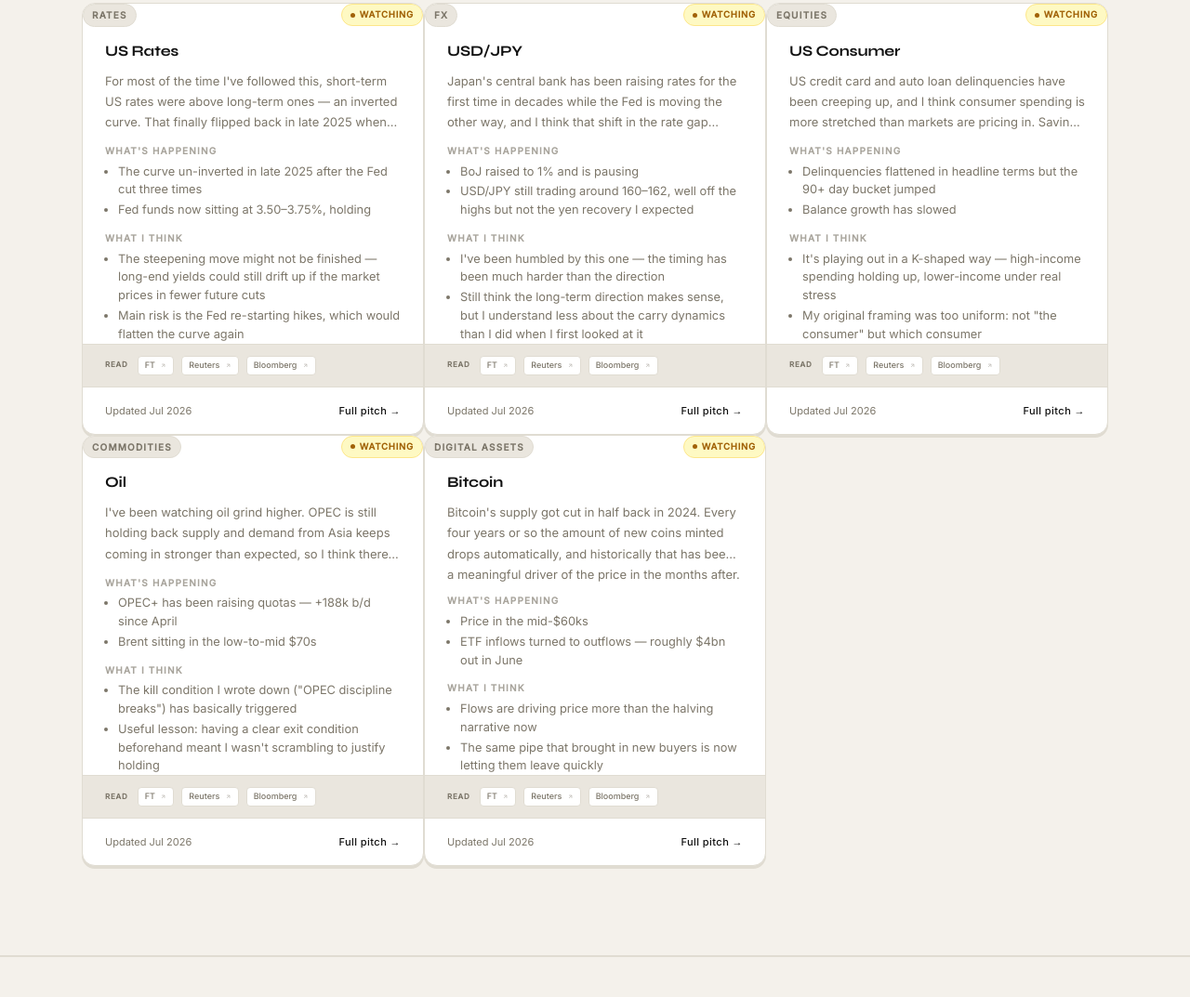
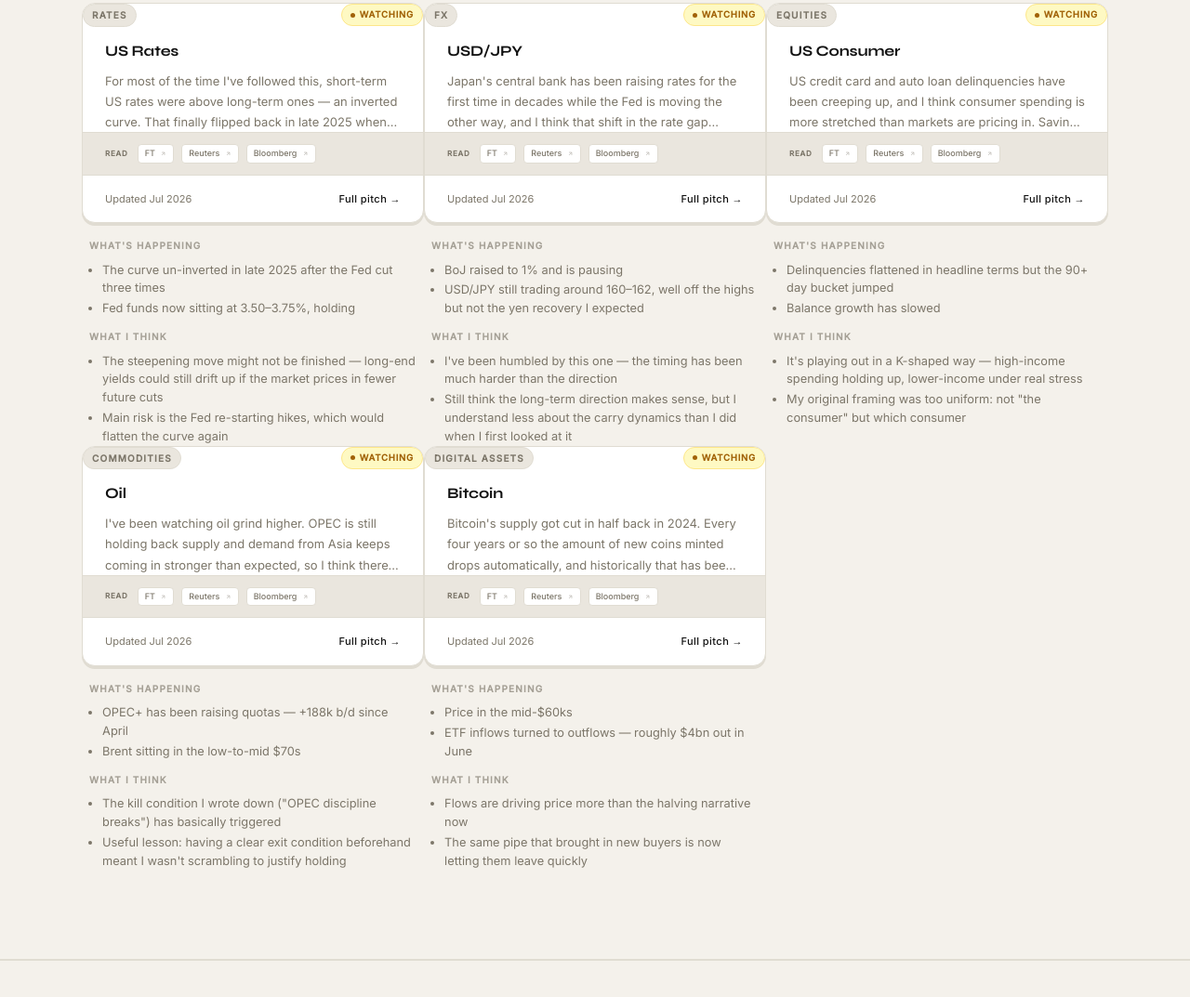
Before and after one commit to niyamrathod/niyamrathod.github.io, a plain HTML site: page index.html in a window 1280 px wide. Shown: the part 3212-4285 px from the top of the page at 93% size. Drawn offline with nearby package versions, Linux system fonts and the light colour scheme.

Commit message:
Move view card bullet blocks outside card boxes, below each card
Wrap each view-card in a div so the What's happening / What I think
notes appear underneath the card border rather than inside it.

Co-Authored-By: Claude Sonnet 4.6 <noreply@anthropic.com>

```diff
--- a/index.html
+++ b/index.html
@@ -99,6 +99,9 @@
     }
 
     /* ── View bullet blocks ────────────────────────────────────── */
+    .view-notes {
+      padding: var(--sp-4) var(--sp-2) 0;
+    }
     .view-sub {
       font-size: 0.625rem;
       font-weight: 700;
@@ -106,15 +109,15 @@
       text-transform: uppercase;
       color: var(--color-muted);
       opacity: 0.65;
-      padding: var(--sp-3) var(--sp-6) 0;
-      margin: 0;
+      margin: var(--sp-3) 0 0;
     }
+    .view-sub:first-child { margin-top: 0; }
     .view-points {
       font-size: 0.8rem;
       color: var(--color-muted);
       line-height: 1.55;
-      padding: var(--sp-1) var(--sp-6) 0 calc(var(--sp-6) + 1.1em);
-      margin: 0;
+      padding-left: 1.1em;
+      margin: var(--sp-2) 0 0;
       list-style: disc;
     }
     .view-points li + li { margin-top: 2px; }
@@ -604,6 +607,7 @@
         <div class="views-grid">
 
           <!-- ── 01 Rates ── -->
+          <div>
             <article class="view-card" data-card-keywords="bond,rate,yield,fed,treasury,curve,interest rate">
               <div class="view-card__top">
                 <span class="view-card__asset">Rates</span>
@@ -611,6 +615,15 @@
               </div>
               <h3 class="view-card__title">US Rates</h3>
               <p class="view-card__thesis">For most of the time I've followed this, short-term US rates were above long-term ones — an inverted curve. That finally flipped back in late 2025 when the Fed cut three times and the short end fell faster, which is roughly the mechanism I expected. Now I'm trying to work out what happens next.</p>
+              <div class="view-card__sources">
+                <span class="view-card__sources-label">Read</span>
+                <a href="https://www.ft.com/bond-markets" target="_blank" rel="noopener" class="view-card__source-link">FT&nbsp;<svg width="7" height="7" viewBox="0 0 24 24" fill="none" stroke="currentColor" stroke-width="2.5"><path d="M7 17L17 7M17 7H7M17 7v10"/></svg></a>
+                <a href="https://www.reuters.com/markets/rates-bonds/" target="_blank" rel="noopener" class="view-card__source-link">Reuters&nbsp;<svg width="7" height="7" viewBox="0 0 24 24" fill="none" stroke="currentColor" stroke-width="2.5"><path d="M7 17L17 7M17 7H7M17 7v10"/></svg></a>
+                <a href="https://www.bloomberg.com/markets/rates-bonds" target="_blank" rel="noopener" class="view-card__source-link">Bloomberg&nbsp;<svg width="7" height="7" viewBox="0 0 24 24" fill="none" stroke="currentColor" stroke-width="2.5"><path d="M7 17L17 7M17 7H7M17 7v10"/></svg></a>
+              </div>
+              <div class="view-card__footer"><span class="view-card__date">Updated Jul 2026</span><a href="trade-ideas.html" class="view-card__link">Full pitch &rarr;</a></div>
+            </article>
+            <div class="view-notes">
               <p class="view-sub">What's happening</p>
               <ul class="view-points">
                 <li>The curve un-inverted in late 2025 after the Fed cut three times</li>
@@ -621,16 +634,11 @@
                 <li>The steepening move might not be finished — long-end yields could still drift up if the market prices in fewer future cuts</li>
                 <li>Main risk is the Fed re-starting hikes, which would flatten the curve again</li>
               </ul>
-            <div class="view-card__sources">
-              <span class="view-card__sources-label">Read</span>
-              <a href="https://www.ft.com/bond-markets" target="_blank" rel="noopener" class="view-card__source-link">FT&nbsp;<svg width="7" height="7" viewBox="0 0 24 24" fill="none" stroke="currentColor" stroke-width="2.5"><path d="M7 17L17 7M17 7H7M17 7v10"/></svg></a>
-              <a href="https://www.reuters.com/markets/rates-bonds/" target="_blank" rel="noopener" class="view-card__source-link">Reuters&nbsp;<svg width="7" height="7" viewBox="0 0 24 24" fill="none" stroke="currentColor" stroke-width="2.5"><path d="M7 17L17 7M17 7H7M17 7v10"/></svg></a>
-              <a href="https://www.bloomberg.com/markets/rates-bonds" target="_blank" rel="noopener" class="view-card__source-link">Bloomberg&nbsp;<svg width="7" height="7" viewBox="0 0 24 24" fill="none" stroke="currentColor" stroke-width="2.5"><path d="M7 17L17 7M17 7H7M17 7v10"/></svg></a>
             </div>
-            <div class="view-card__footer"><span class="view-card__date">Updated Jul 2026</span><a href="trade-ideas.html" class="view-card__link">Full pitch &rarr;</a></div>
-          </article>
+          </div>
 
           <!-- ── 02 FX ── -->
+          <div>
             <article class="view-card" data-card-keywords="dollar,yen,japan,boj,currency,forex,fx,jpy,usd,bank of japan">
               <div class="view-card__top">
                 <span class="view-card__asset">FX</span>
@@ -638,6 +646,15 @@
               </div>
               <h3 class="view-card__title">USD/JPY</h3>
               <p class="view-card__thesis">Japan's central bank has been raising rates for the first time in decades while the Fed is moving the other way, and I think that shift in the rate gap between the two countries should bring the yen back up over time. The yen has been weak for years partly because Japanese rates were near zero, so this feels like a real structural change, though I'd want to see the BoJ actually follow through consistently before being too confident.</p>
+              <div class="view-card__sources">
+                <span class="view-card__sources-label">Read</span>
+                <a href="https://www.ft.com/currencies" target="_blank" rel="noopener" class="view-card__source-link">FT&nbsp;<svg width="7" height="7" viewBox="0 0 24 24" fill="none" stroke="currentColor" stroke-width="2.5"><path d="M7 17L17 7M17 7H7M17 7v10"/></svg></a>
+                <a href="https://www.reuters.com/markets/currencies/" target="_blank" rel="noopener" class="view-card__source-link">Reuters&nbsp;<svg width="7" height="7" viewBox="0 0 24 24" fill="none" stroke="currentColor" stroke-width="2.5"><path d="M7 17L17 7M17 7H7M17 7v10"/></svg></a>
+                <a href="https://www.bloomberg.com/markets/currencies" target="_blank" rel="noopener" class="view-card__source-link">Bloomberg&nbsp;<svg width="7" height="7" viewBox="0 0 24 24" fill="none" stroke="currentColor" stroke-width="2.5"><path d="M7 17L17 7M17 7H7M17 7v10"/></svg></a>
+              </div>
+              <div class="view-card__footer"><span class="view-card__date">Updated Jul 2026</span><a href="trade-ideas.html" class="view-card__link">Full pitch &rarr;</a></div>
+            </article>
+            <div class="view-notes">
               <p class="view-sub">What's happening</p>
               <ul class="view-points">
                 <li>BoJ raised to 1% and is pausing</li>
@@ -648,16 +665,11 @@
                 <li>I've been humbled by this one — the timing has been much harder than the direction</li>
                 <li>Still think the long-term direction makes sense, but I understand less about the carry dynamics than I did when I first looked at it</li>
               </ul>
-            <div class="view-card__sources">
-              <span class="view-card__sources-label">Read</span>
-              <a href="https://www.ft.com/currencies" target="_blank" rel="noopener" class="view-card__source-link">FT&nbsp;<svg width="7" height="7" viewBox="0 0 24 24" fill="none" stroke="currentColor" stroke-width="2.5"><path d="M7 17L17 7M17 7H7M17 7v10"/></svg></a>
-              <a href="https://www.reuters.com/markets/currencies/" target="_blank" rel="noopener" class="view-card__source-link">Reuters&nbsp;<svg width="7" height="7" viewBox="0 0 24 24" fill="none" stroke="currentColor" stroke-width="2.5"><path d="M7 17L17 7M17 7H7M17 7v10"/></svg></a>
-              <a href="https://www.bloomberg.com/markets/currencies" target="_blank" rel="noopener" class="view-card__source-link">Bloomberg&nbsp;<svg width="7" height="7" viewBox="0 0 24 24" fill="none" stroke="currentColor" stroke-width="2.5"><path d="M7 17L17 7M17 7H7M17 7v10"/></svg></a>
             </div>
-            <div class="view-card__footer"><span class="view-card__date">Updated Jul 2026</span><a href="trade-ideas.html" class="view-card__link">Full pitch &rarr;</a></div>
-          </article>
+          </div>
 
           <!-- ── 03 Equities ── -->
+          <div>
             <article class="view-card" data-card-keywords="stock,equity,consumer,staples,discretionary,xlp,xly,spending,retail,delinquency">
               <div class="view-card__top">
                 <span class="view-card__asset">Equities</span>
@@ -665,6 +677,15 @@
               </div>
               <h3 class="view-card__title">US Consumer</h3>
               <p class="view-card__thesis">US credit card and auto loan delinquencies have been creeping up, and I think consumer spending is more stretched than markets are pricing in. Savings built up during COVID are mostly gone and real wage growth has slowed. I'd expect discretionary spending to be the first thing people cut back on, though I'm still figuring out how quickly this actually shows up in the numbers.</p>
+              <div class="view-card__sources">
+                <span class="view-card__sources-label">Read</span>
+                <a href="https://www.ft.com/equities" target="_blank" rel="noopener" class="view-card__source-link">FT&nbsp;<svg width="7" height="7" viewBox="0 0 24 24" fill="none" stroke="currentColor" stroke-width="2.5"><path d="M7 17L17 7M17 7H7M17 7v10"/></svg></a>
+                <a href="https://www.reuters.com/markets/stocks/" target="_blank" rel="noopener" class="view-card__source-link">Reuters&nbsp;<svg width="7" height="7" viewBox="0 0 24 24" fill="none" stroke="currentColor" stroke-width="2.5"><path d="M7 17L17 7M17 7H7M17 7v10"/></svg></a>
+                <a href="https://www.bloomberg.com/markets/stocks" target="_blank" rel="noopener" class="view-card__source-link">Bloomberg&nbsp;<svg width="7" height="7" viewBox="0 0 24 24" fill="none" stroke="currentColor" stroke-width="2.5"><path d="M7 17L17 7M17 7H7M17 7v10"/></svg></a>
+              </div>
+              <div class="view-card__footer"><span class="view-card__date">Updated Jul 2026</span><a href="trade-ideas.html" class="view-card__link">Full pitch &rarr;</a></div>
+            </article>
+            <div class="view-notes">
               <p class="view-sub">What's happening</p>
               <ul class="view-points">
                 <li>Delinquencies flattened in headline terms but the 90+ day bucket jumped</li>
@@ -675,16 +696,11 @@
                 <li>It's playing out in a K-shaped way — high-income spending holding up, lower-income under real stress</li>
                 <li>My original framing was too uniform: not "the consumer" but which consumer</li>
               </ul>
-            <div class="view-card__sources">
-              <span class="view-card__sources-label">Read</span>
-              <a href="https://www.ft.com/equities" target="_blank" rel="noopener" class="view-card__source-link">FT&nbsp;<svg width="7" height="7" viewBox="0 0 24 24" fill="none" stroke="currentColor" stroke-width="2.5"><path d="M7 17L17 7M17 7H7M17 7v10"/></svg></a>
-              <a href="https://www.reuters.com/markets/stocks/" target="_blank" rel="noopener" class="view-card__source-link">Reuters&nbsp;<svg width="7" height="7" viewBox="0 0 24 24" fill="none" stroke="currentColor" stroke-width="2.5"><path d="M7 17L17 7M17 7H7M17 7v10"/></svg></a>
-              <a href="https://www.bloomberg.com/markets/stocks" target="_blank" rel="noopener" class="view-card__source-link">Bloomberg&nbsp;<svg width="7" height="7" viewBox="0 0 24 24" fill="none" stroke="currentColor" stroke-width="2.5"><path d="M7 17L17 7M17 7H7M17 7v10"/></svg></a>
             </div>
-            <div class="view-card__footer"><span class="view-card__date">Updated Jul 2026</span><a href="trade-ideas.html" class="view-card__link">Full pitch &rarr;</a></div>
-          </article>
+          </div>
 
           <!-- ── 04 Commodities ── -->
+          <div>
             <article class="view-card" data-card-keywords="oil,gold,commodity,crude,copper,opec,brent">
               <div class="view-card__top">
                 <span class="view-card__asset">Commodities</span>
@@ -692,6 +708,15 @@
               </div>
               <h3 class="view-card__title">Oil</h3>
               <p class="view-card__thesis">I've been watching oil grind higher. OPEC is still holding back supply and demand from Asia keeps coming in stronger than expected, so I think there's more room to run. Though I'd want to see how long OPEC actually holds discipline before being too convicted, and a sharper slowdown in China would probably change the picture quickly.</p>
+              <div class="view-card__sources">
+                <span class="view-card__sources-label">Read</span>
+                <a href="https://www.ft.com/commodities" target="_blank" rel="noopener" class="view-card__source-link">FT&nbsp;<svg width="7" height="7" viewBox="0 0 24 24" fill="none" stroke="currentColor" stroke-width="2.5"><path d="M7 17L17 7M17 7H7M17 7v10"/></svg></a>
+                <a href="https://www.reuters.com/markets/commodities/" target="_blank" rel="noopener" class="view-card__source-link">Reuters&nbsp;<svg width="7" height="7" viewBox="0 0 24 24" fill="none" stroke="currentColor" stroke-width="2.5"><path d="M7 17L17 7M17 7H7M17 7v10"/></svg></a>
+                <a href="https://www.bloomberg.com/markets/commodities" target="_blank" rel="noopener" class="view-card__source-link">Bloomberg&nbsp;<svg width="7" height="7" viewBox="0 0 24 24" fill="none" stroke="currentColor" stroke-width="2.5"><path d="M7 17L17 7M17 7H7M17 7v10"/></svg></a>
+              </div>
+              <div class="view-card__footer"><span class="view-card__date">Updated Jul 2026</span><a href="trade-ideas.html" class="view-card__link">Full pitch &rarr;</a></div>
+            </article>
+            <div class="view-notes">
               <p class="view-sub">What's happening</p>
               <ul class="view-points">
                 <li>OPEC+ has been raising quotas — +188k b/d since April</li>
@@ -702,16 +727,11 @@
                 <li>The kill condition I wrote down ("OPEC discipline breaks") has basically triggered</li>
                 <li>Useful lesson: having a clear exit condition beforehand meant I wasn't scrambling to justify holding</li>
               </ul>
-            <div class="view-card__sources">
-              <span class="view-card__sources-label">Read</span>
-              <a href="https://www.ft.com/commodities" target="_blank" rel="noopener" class="view-card__source-link">FT&nbsp;<svg width="7" height="7" viewBox="0 0 24 24" fill="none" stroke="currentColor" stroke-width="2.5"><path d="M7 17L17 7M17 7H7M17 7v10"/></svg></a>
-              <a href="https://www.reuters.com/markets/commodities/" target="_blank" rel="noopener" class="view-card__source-link">Reuters&nbsp;<svg width="7" height="7" viewBox="0 0 24 24" fill="none" stroke="currentColor" stroke-width="2.5"><path d="M7 17L17 7M17 7H7M17 7v10"/></svg></a>
-              <a href="https://www.bloomberg.com/markets/commodities" target="_blank" rel="noopener" class="view-card__source-link">Bloomberg&nbsp;<svg width="7" height="7" viewBox="0 0 24 24" fill="none" stroke="currentColor" stroke-width="2.5"><path d="M7 17L17 7M17 7H7M17 7v10"/></svg></a>
             </div>
-            <div class="view-card__footer"><span class="view-card__date">Updated Jul 2026</span><a href="trade-ideas.html" class="view-card__link">Full pitch &rarr;</a></div>
-          </article>
+          </div>
 
           <!-- ── 05 Digital Assets ── -->
+          <div>
             <article class="view-card" data-card-keywords="bitcoin,crypto,btc,halving,digital asset,cryptocurrency,etf">
               <div class="view-card__top">
                 <span class="view-card__asset">Digital Assets</span>
@@ -719,6 +739,15 @@
               </div>
               <h3 class="view-card__title">Bitcoin</h3>
               <p class="view-card__thesis">Bitcoin's supply got cut in half back in 2024. Every four years or so the amount of new coins minted drops automatically, and historically that has been a meaningful driver of the price in the months after. The new US spot ETFs have also opened it up to a much bigger pool of buyers. I'm aware it tends to sell off with equities when markets get nervous, so timing feels important.</p>
+              <div class="view-card__sources">
+                <span class="view-card__sources-label">Read</span>
+                <a href="https://www.ft.com/cryptofinance" target="_blank" rel="noopener" class="view-card__source-link">FT&nbsp;<svg width="7" height="7" viewBox="0 0 24 24" fill="none" stroke="currentColor" stroke-width="2.5"><path d="M7 17L17 7M17 7H7M17 7v10"/></svg></a>
+                <a href="https://www.reuters.com/technology/future-of-money/" target="_blank" rel="noopener" class="view-card__source-link">Reuters&nbsp;<svg width="7" height="7" viewBox="0 0 24 24" fill="none" stroke="currentColor" stroke-width="2.5"><path d="M7 17L17 7M17 7H7M17 7v10"/></svg></a>
+                <a href="https://www.bloomberg.com/crypto" target="_blank" rel="noopener" class="view-card__source-link">Bloomberg&nbsp;<svg width="7" height="7" viewBox="0 0 24 24" fill="none" stroke="currentColor" stroke-width="2.5"><path d="M7 17L17 7M17 7H7M17 7v10"/></svg></a>
+              </div>
+              <div class="view-card__footer"><span class="view-card__date">Updated Jul 2026</span><a href="trade-ideas.html" class="view-card__link">Full pitch &rarr;</a></div>
+            </article>
+            <div class="view-notes">
               <p class="view-sub">What's happening</p>
               <ul class="view-points">
                 <li>Price in the mid-$60ks</li>
@@ -729,14 +758,8 @@
                 <li>Flows are driving price more than the halving narrative now</li>
                 <li>The same pipe that brought in new buyers is now letting them leave quickly</li>
               </ul>
-            <div class="view-card__sources">
-              <span class="view-card__sources-label">Read</span>
-              <a href="https://www.ft.com/cryptofinance" target="_blank" rel="noopener" class="view-card__source-link">FT&nbsp;<svg width="7" height="7" viewBox="0 0 24 24" fill="none" stroke="currentColor" stroke-width="2.5"><path d="M7 17L17 7M17 7H7M17 7v10"/></svg></a>
-              <a href="https://www.reuters.com/technology/future-of-money/" target="_blank" rel="noopener" class="view-card__source-link">Reuters&nbsp;<svg width="7" height="7" viewBox="0 0 24 24" fill="none" stroke="currentColor" stroke-width="2.5"><path d="M7 17L17 7M17 7H7M17 7v10"/></svg></a>
-              <a href="https://www.bloomberg.com/crypto" target="_blank" rel="noopener" class="view-card__source-link">Bloomberg&nbsp;<svg width="7" height="7" viewBox="0 0 24 24" fill="none" stroke="currentColor" stroke-width="2.5"><path d="M7 17L17 7M17 7H7M17 7v10"/></svg></a>
             </div>
-            <div class="view-card__footer"><span class="view-card__date">Updated Jul 2026</span><a href="trade-ideas.html" class="view-card__link">Full pitch &rarr;</a></div>
-          </article>
+          </div>
 
         </div>
       </div>
```
Lines whose indentation alone changed are shown as unchanged.
